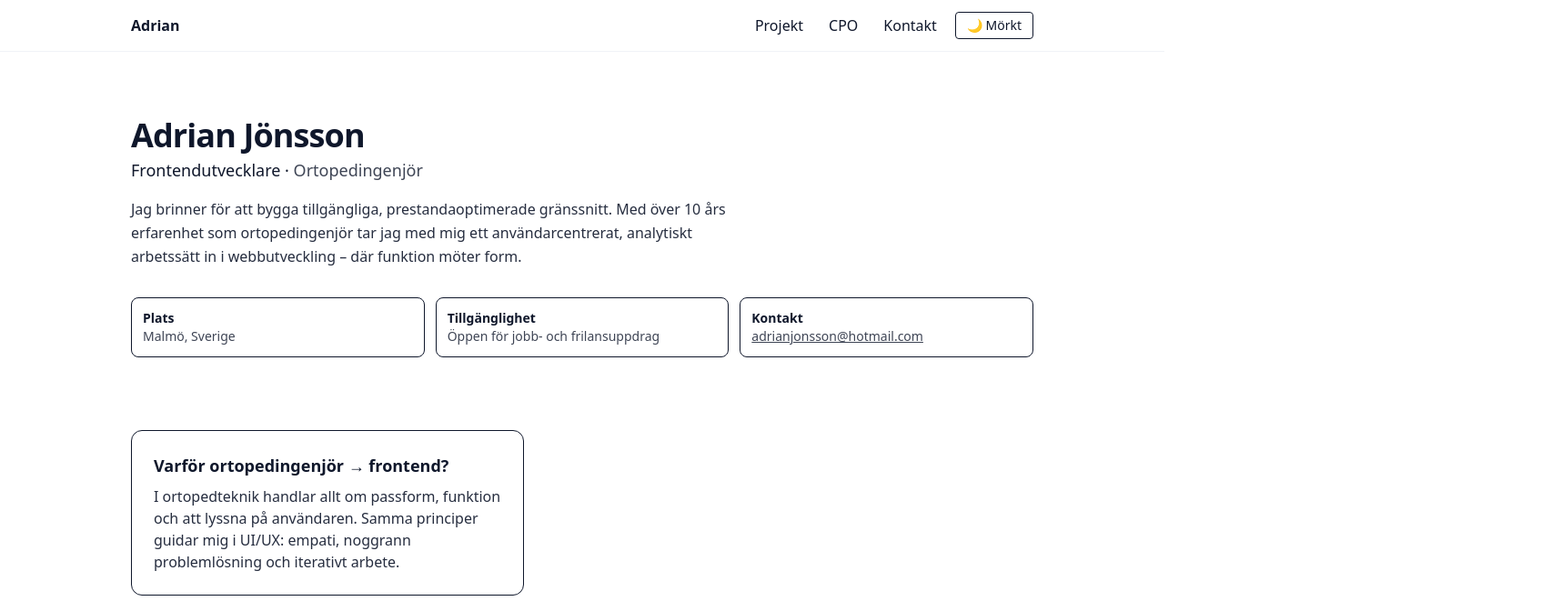
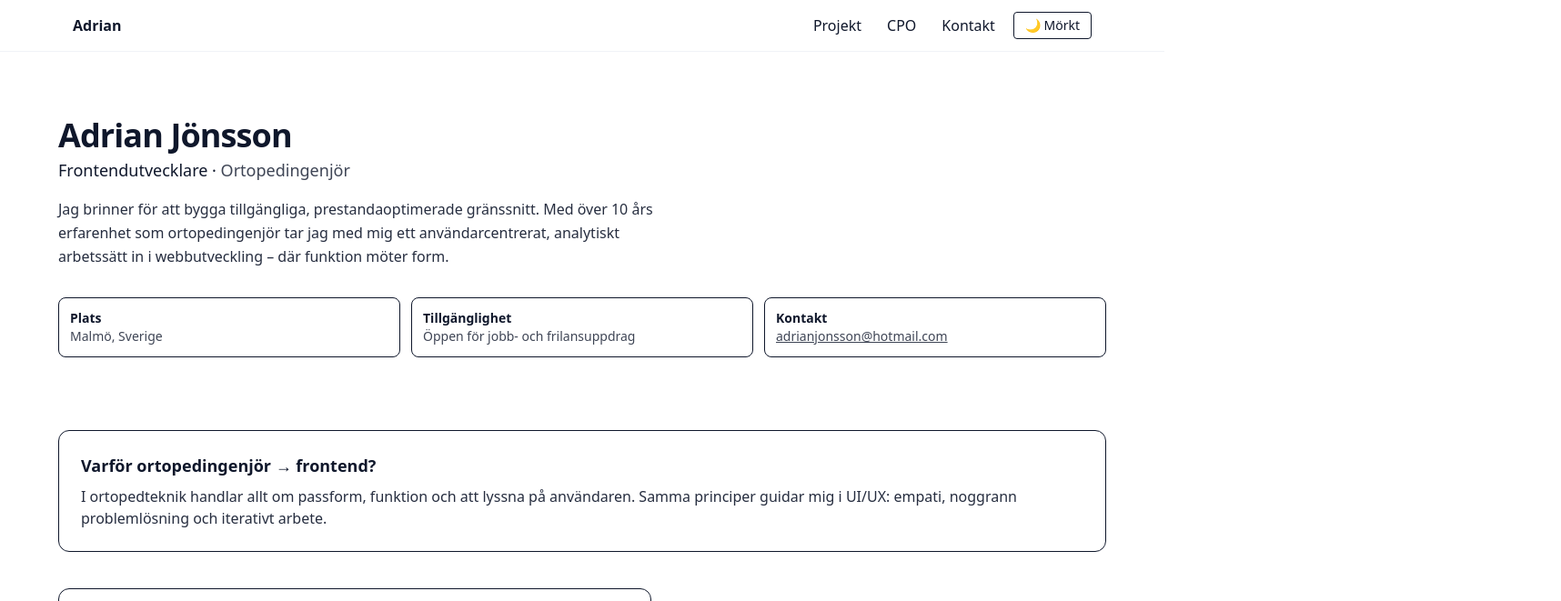
Before and after one commit to AdrianCPO/portfolio, an Astro site: page / in a window 1280 px wide. Shown: the top 661 px of the page at 91% size, 1716 px wide, since content can reach past the window. Built offline with nearby package versions, Linux system fonts and the light colour scheme; Astro itself is replaced by a stand-in of ours.

Commit message:
ändrat sectionsbredd

```diff
--- a/src/components/Footer.tsx
+++ b/src/components/Footer.tsx
@@ -1,7 +1,7 @@
 export default function Footer() {
   return (
     <footer className="mt-16 border-t border-slate-200/50 dark:border-slate-700/50">
-      <div className="mx-auto max-w-5xl px-4 py-6 text-sm opacity-80">
+      <div className="mx-auto max-w-6xl px-4 py-6 text-sm opacity-80">
   {"\u00A9 "}{new Date().getFullYear()} Adrian — byggt med Astro, React & Tailwind.
 </div>
     </footer>
--- a/src/components/Nav.tsx
+++ b/src/components/Nav.tsx
@@ -39,7 +39,7 @@ export default function Nav() {
 
   return (
     <header className="sticky top-0 z-50 backdrop-blur border-b border-slate-200/50 dark:border-slate-700/50">
-      <nav className="mx-auto max-w-5xl px-4 py-3 flex items-center justify-between">
+      <nav className="mx-auto max-w-6xl px-4 py-3 flex items-center justify-between">
         <a href={joinBase("./")} className="font-semibold">Adrian</a>
         <div className="flex items-center gap-3">
           {link("projects/", "Projekt")}
--- a/src/layouts/Base.astro
+++ b/src/layouts/Base.astro
@@ -16,9 +16,9 @@ import "../styles/global.css";
     })();
   </script>
 </head>
-<body class="min-h-screen bg-white text-slate-900 dark:bg-slate-950 dark:text-slate-100 overflow-x-hidden">
+<body class="min-h-screen bg-white text-slate-900 dark:bg-slate-950 dark:text-slate-100">
     <slot name="header" />
-    <main class="mx-auto max-w-5xl px-4 py-8">
+    <main class="mx-auto max-w-7xl px-4 py-8">
       <slot />
     </main>
     <slot name="footer" />
--- a/src/pages/index.astro
+++ b/src/pages/index.astro
@@ -74,7 +74,7 @@ const featured = allProjects.slice(0, 3);
 <Base title={`${name} – Profil`}>
   <Fragment slot="header"><Nav client:load /></Fragment>
 
-  <section class="mx-auto max-w-5xl px-0 py-6 sm:py-10">
+  <section class="mx-auto max-w-6xl px-0 py-6 sm:py-10">
     <div class="grid gap-6 sm:grid-cols-[auto,1fr] sm:items-center">
       <div>
         <h1 class="text-3xl sm:text-4xl font-bold tracking-tight">{name}</h1>
@@ -103,7 +103,7 @@ const featured = allProjects.slice(0, 3);
     </div>
   </section>
 
-  <section class="mx-auto max-w-7xl mt-10 grid md:grid-cols-[minmax(0,1fr)_520px] gap-10 items-start">
+  <section class="mx-auto max-w-6xl mt-10">
     <div class="rounded-xl border p-6">
       <h3 class="font-semibold mb-2 text-lg">Varför ortopedingenjör → frontend?</h3>
       <p class="opacity-90">
```
